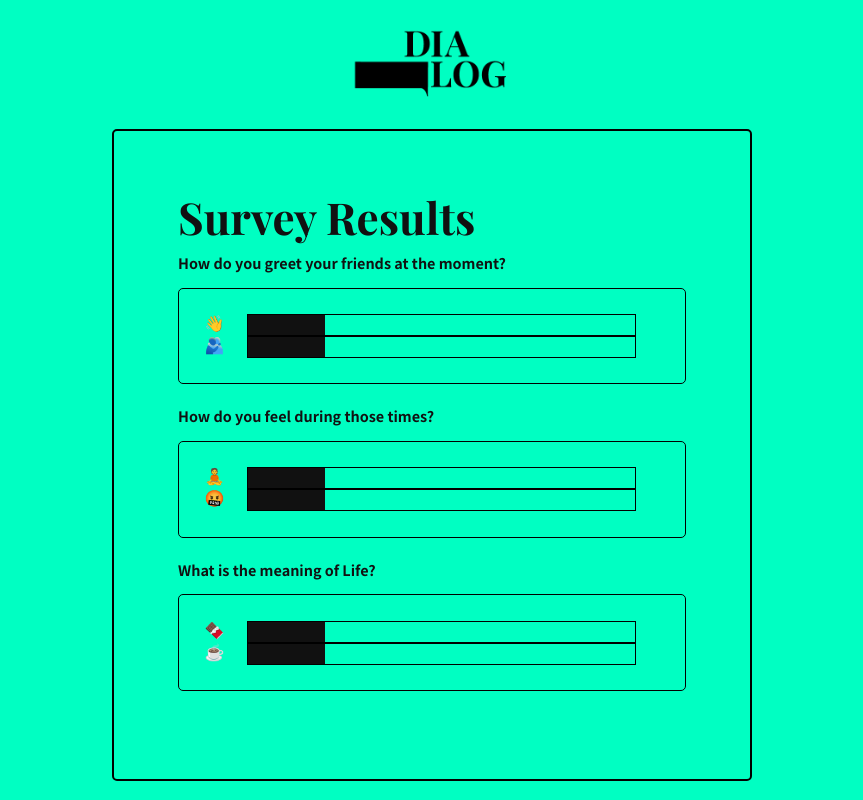
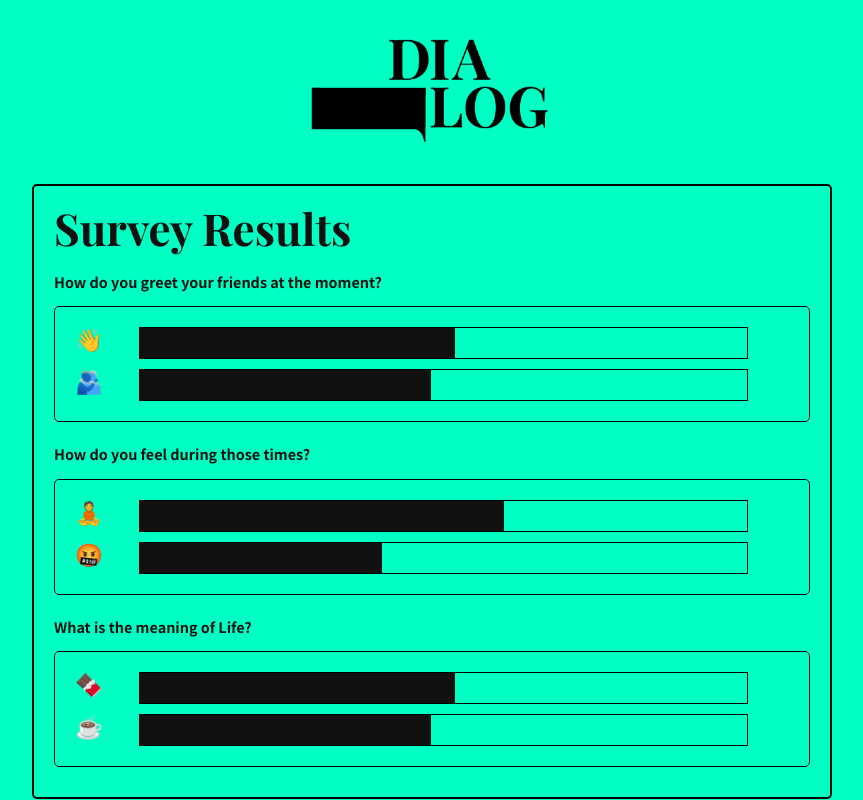
Before and after one commit to criseone/Dialog-Survey-Prototype, a website built with Parcel: page results.html in a window 1280 px wide. Shown: the whole page, without its empty margins (208-1071 px from the left). Built offline with nearby package versions, Linux system fonts and the light colour scheme; some packages are replaced by stand-ins of ours.

Commit message:
survey results implemented manually

```diff
--- a/results.css
+++ b/results.css
@@ -16,7 +16,7 @@ h1{
   font-weight: bold;
   font-size: 44px;
   line-height: 114.3%;
-  margin: 0 0 2vh 0;
+  margin: 0 0 3vh 0;
   line-height: 1;
 
   color: #111111;
@@ -39,14 +39,16 @@ span{
   display: block;
   float: left;
   clear: both;
+  font-size: 1.4em;
 }
 
 .logo {
-  width: 30%;
+  width: 100%;
   height: auto;
   margin: 0 auto;
   padding: 2vh 0;
   text-align: center;
+  max-width: 600px;
 }
 
 .box {
@@ -56,10 +58,11 @@ span{
 .box, .innerBox{
   border: 1px solid;
   border-radius: 5px;
-  width: 50%;
+  width: 90%;
   margin: 0 auto;
-  padding: 5%;
+  padding: 20px;
   box-sizing: border-box;
+  max-width: 800px;
 }
 
 .innerBox{
@@ -72,16 +75,47 @@ span{
   margin-bottom: 3vh;
 }
 
+.resultat:last-child{
+  margin-bottom: 10px;
+}
+
 .result{
-  height: 20px;
+  height: 30px;
   float: left;
   border: 1px solid;
   margin-left: 5%;
   width: 85%
 }
 
+.result:first-of-type{
+  margin-bottom: 10px;
+}
+
 .color{
   background: #111111;
   height: 100%;
-  width: 20%;
 }
+
+.one{
+  width: 52%;
+}
+
+.two{
+  width: 48%;
+}
+
+.three{
+  width: 60%;
+}
+
+.four{
+  width: 40%;
+}
+
+.five{
+  width: 52%;
+}
+
+.six{
+  width: 48%;
+}
--- a/results.html
+++ b/results.html
@@ -18,13 +18,13 @@
           👋
         </span>
         <div class="result">
-          <div class="color"></div>
+          <div class="color one"></div>
         </div>
         <span>
           🫂
         </span>
         <div class="result">
-          <div class="color"></div>
+          <div class="color two"></div>
         </div>
       </div>
     </div>
@@ -35,13 +35,13 @@
           🧘
         </span>
         <div class="result">
-          <div class="color"></div>
+          <div class="color three"></div>
         </div>
         <span>
           🤬
         </span>
         <div class="result">
-          <div class="color"></div>
+          <div class="color four"></div>
         </div>
       </div>
     </div>
@@ -52,13 +52,13 @@
           🍫
         </span>
         <div class="result">
-          <div class="color"></div>
+          <div class="color five"></div>
         </div>
         <span>
           ☕️
         </span>
         <div class="result">
-          <div class="color"></div>
+          <div class="color six"></div>
         </div>
       </div>
     </div>
```
Also changed, not shown: 1 other file.
